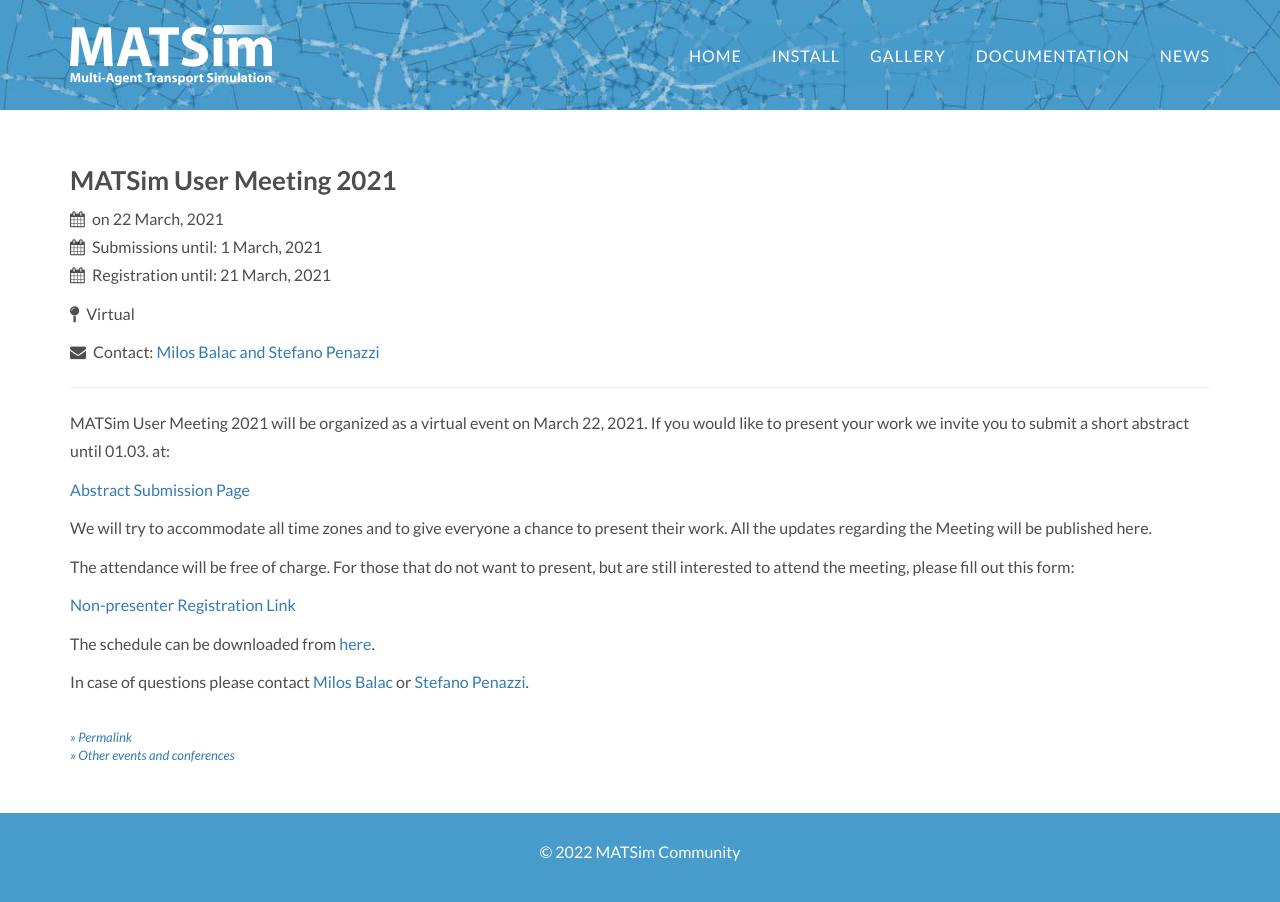
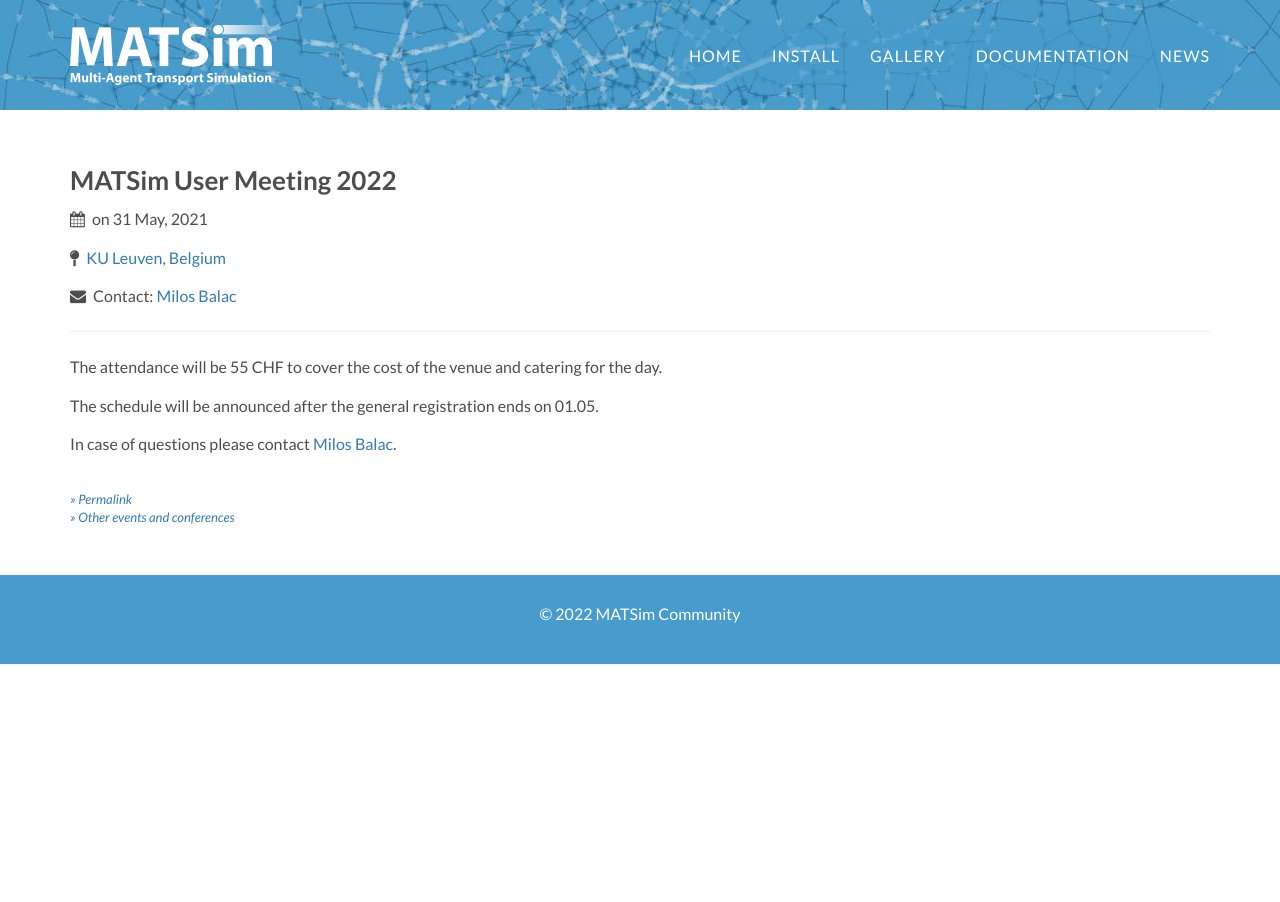
Before and after one commit to matsim-org/jekyll-website, a Jekyll site: the page built from _conferences/user_meeting_2022.md, in a window 1280 px wide. Built offline with Jekyll 4.4.1, drawn with Linux system fonts in a browser that asks for light colours; some web fonts are replaced.

Commit message:
mum 2022

```diff
--- a/_conferences/user_meeting_2022.md
+++ b/_conferences/user_meeting_2022.md
@@ -1,34 +1,26 @@
 ---
-title: MATSim User Meeting 2021
+title: MATSim User Meeting 2022
 event_date:
-    start: 2021-03-22
-    other_dates:
-        - name: Submissions until
-          date: 2021-03-01
-        - name: Registration until
-          date: 2021-03-21
+  start: 2021-05-31
+  # other_dates:
+  #     - name: Submissions until
+  #       date: 2021-03-01
+  #     - name: Registration until
+  #       date: 2021-03-21
 
 location:
-    name: Virtual
-    url: #
+  name: KU Leuven, Belgium
+  url: https://www.eventbrite.com/e/matsim-user-meeting-2022-tickets-276948700017
 
 contact:
-    name: Milos Balac and Stefano Penazzi
-    email: milos.balac@ivt.baug.ethz.ch
+  name: Milos Balac
+  email: matsimum2022@gmail.com
 
-summary: "Due to the ongoing Covid-19 pandemic, the event will be held as virtual event."
+summary: 'The annual MATSim users meeting will be a one-day event in Leuven, Belgium, on 30-May-2022'
 ---
 
-MATSim User Meeting 2021 will be organized as a virtual event on March 22, 2021. If you would like to present your work we invite you to submit a short abstract until 01.03. at:
+The attendance will be 55 CHF to cover the cost of the venue and catering for the day.
 
-[Abstract Submission Page](https://easychair.org/conferences/?conf=mum2021)
+The schedule will be announced after the general registration ends on 01.05.
 
-We will try to accommodate all time zones and to give everyone a chance to present their work. All the updates regarding the Meeting will be published here.
-
-The attendance will be free of charge. For those that do not want to present, but are still interested to attend the meeting, please fill out this form:
-
-[Non-presenter Registration Link](https://forms.gle/dMAg9bevXFci6jCd9)
-
-The schedule can be downloaded from [here](https://matsim.atlassian.net/wiki/pages/viewpageattachments.action?pageId=1619689473&preview=/1619689473/1735393281/MUM_2021_schedule_final.pdf).
-
-In case of questions please contact [Milos Balac](mailto:milos.balac@ivt.baug.ethz.ch?subject=MUM2021) or [Stefano Penazzi](mailto:stefano.penazzi@ivt.baug.ethz.ch?subject=MUM2021).
+In case of questions please contact [Milos Balac](mailto:matsimum2022@gmail.com?subject=MUM2021).
```
